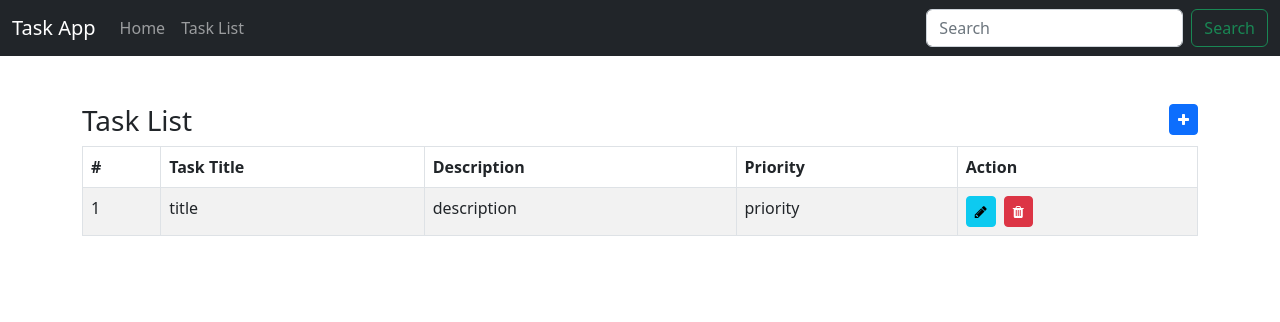
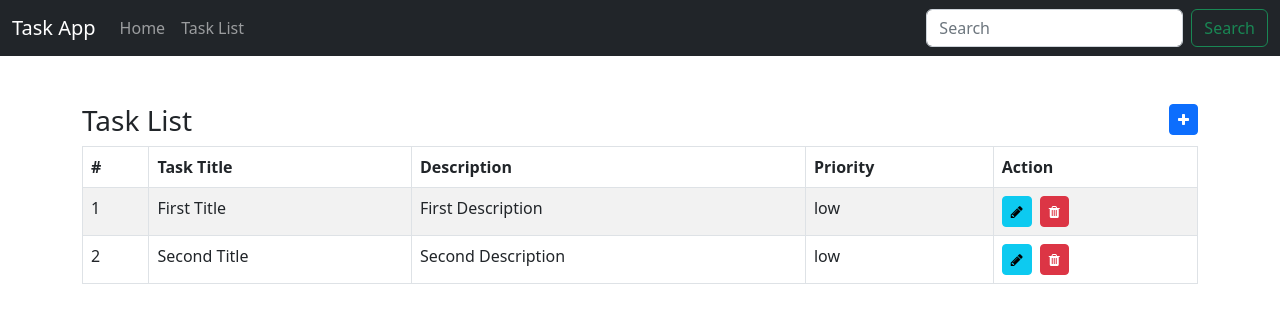
Before and after one commit to cseshahriar/javascript-reactjs, a React (Create React App) app in the folder react-reduxt-app/: page / in a window 1280 px wide. Shown: the top 322 px of the page. Built offline with nearby package versions, Linux system fonts and the light colour scheme.

Commit message:
tasks list

```diff
--- a/react-reduxt-app/src/App.js
+++ b/react-reduxt-app/src/App.js
@@ -1,13 +1,27 @@
 import {Container, Nav, Navbar, NavDropdown, Form, FormControl, Button, Table} from "react-bootstrap";
-import {useState} from "react";
+import {useEffect, useState} from "react";
 
 function App() {
+  // state
   const [isCreateMode, setIsCreateMode] = useState(false);
+  const [tasks, setTasks] = useState([]);
 
+  // component did mount
+  useEffect(() => {
+      // api call and set tasks data
+      const data = [
+          {id: 1, title: 'First Title', description: 'First Description', priority: 'low'},
+          {id: 2, title: 'Second Title', description: 'Second Description', priority: 'low'},
+      ]
+      setTasks(data);
+  }, []); // dependency
+
+   // methods
   const updateCreateMode = () => {
       setIsCreateMode(true);
   }
 
+  // component return
   return (
     <div className="App">
         {/* navbar */}
@@ -82,6 +96,7 @@ function App() {
                 <div className='clearfix'></div>
             </div>
 
+            {/* data list */}
             <Table striped bordered hover>
                 <thead>
                 <tr>
@@ -93,17 +108,20 @@ function App() {
                 </tr>
                 </thead>
                 <tbody>
-                <tr>
-                    <td>1</td>
-                    <td>title</td>
-                    <td>description</td>
-                    <td>priority</td>
-                    <td>
-                        <a href='#' className='btn btn-info btn-sm' title='Edit Task'><i className='fa fa-pencil' /> </a>
-                        <a href='#' className='btn btn-danger btn-sm ms-2' title='Delete Task'><i className='fa fa-trash'/> </a>
-                    </td>
-                </tr>
-
+                {
+                    tasks && tasks.map((task, index) => (
+                        <tr key={task.id}>
+                            <td>{ index + 1 }</td>
+                            <td>{ task.title }</td>
+                            <td>{ task.description }</td>
+                            <td>{ task.priority }</td>
+                            <td>
+                                <a href='#' className='btn btn-info btn-sm' title='Edit Task'><i className='fa fa-pencil' /> </a>
+                                <a href='#' className='btn btn-danger btn-sm ms-2' title='Delete Task'><i className='fa fa-trash'/> </a>
+                            </td>
+                        </tr>
+                    ))
+                }
                 </tbody>
             </Table>
         </Container>
```
